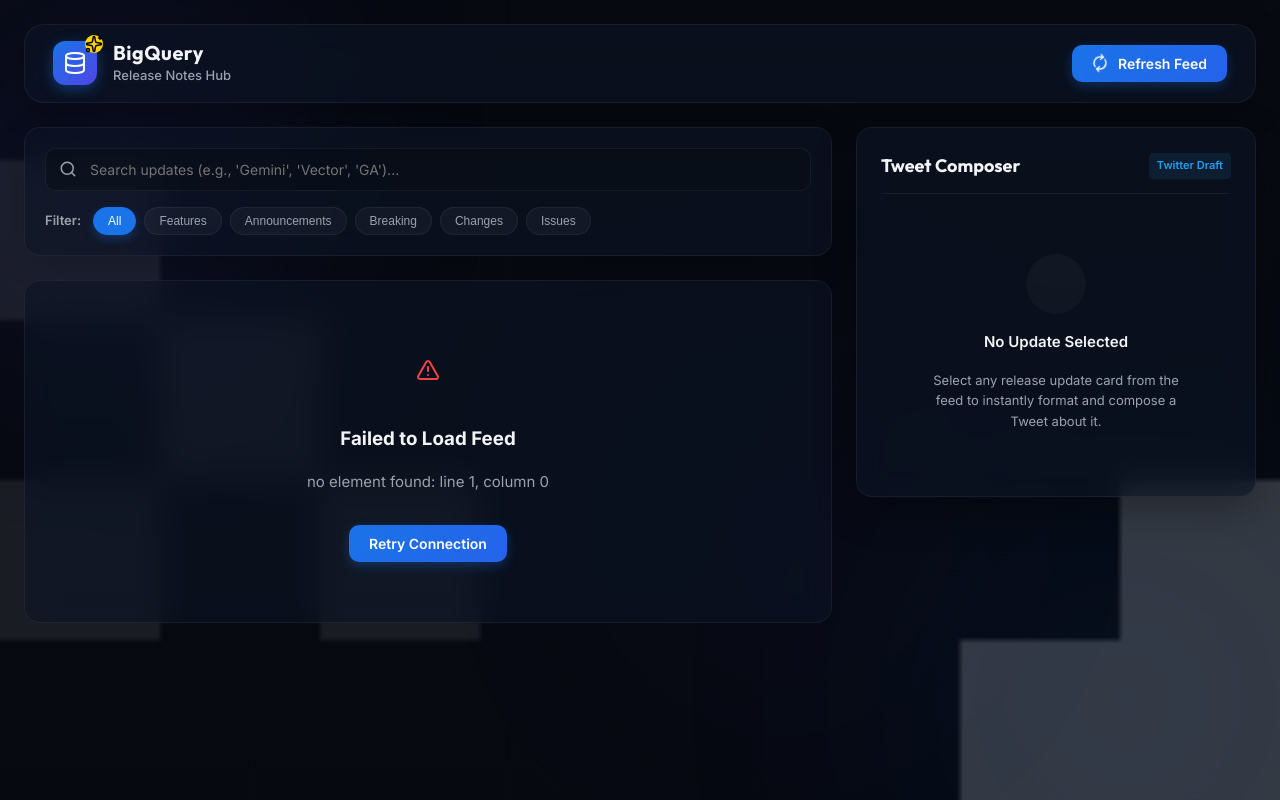
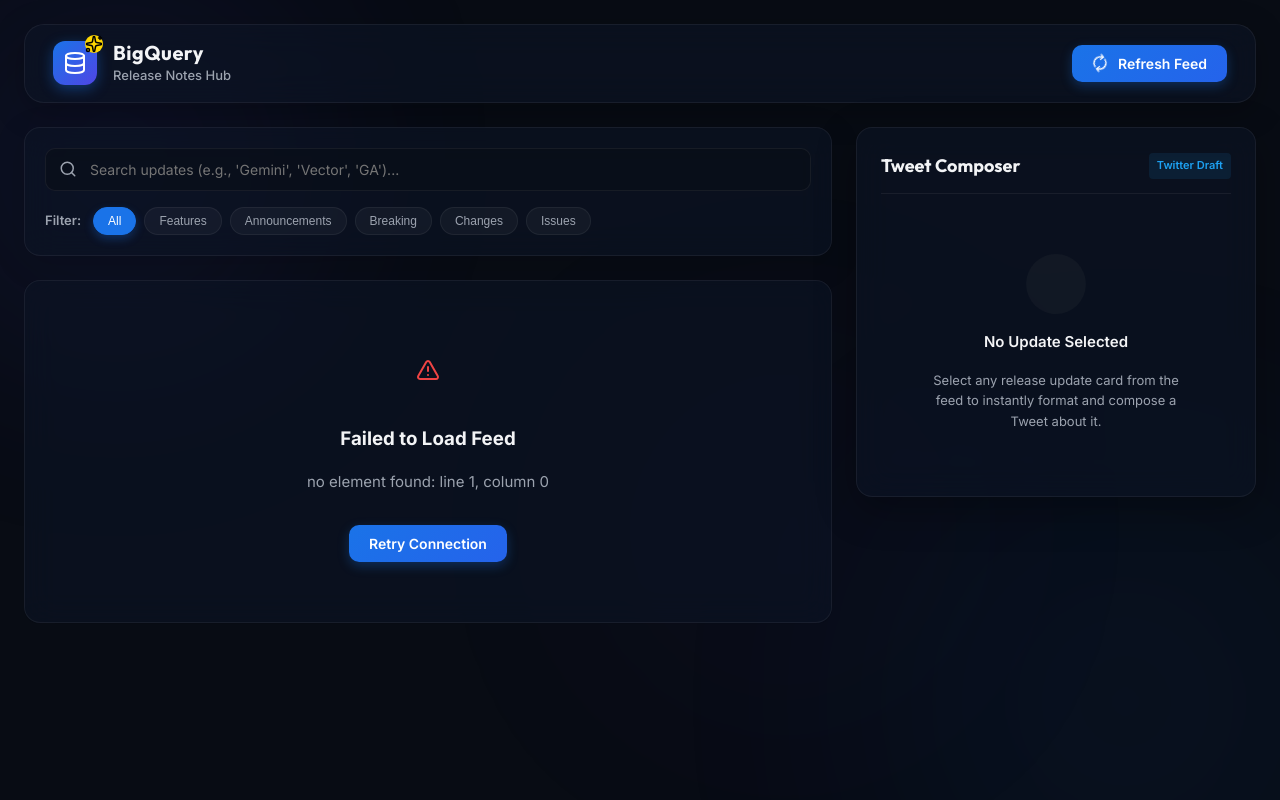
Before and after one commit to sereipanh/bq-releases-notes, a Flask app: page / in a window 1280 px wide. Run offline with Flask 3, Linux system fonts and the light colour scheme; data that the repository does not hold is empty.

Commit message:
Revert "Style: Replace background image with 'Jesus take the wheel' meme"
This reverts commit 64205f11808c5b2e5bc87686e603b0797c7f36bb.

```diff
--- a/static/css/style.css
+++ b/static/css/style.css
@@ -41,11 +41,7 @@
 }
 
 body {
-    background-image: linear-gradient(rgba(8, 12, 20, 0.82), rgba(8, 12, 20, 0.82)), url('/static/images/jesus.png');
-    background-size: cover;
-    background-position: center top;
-    background-attachment: fixed;
-    background-repeat: no-repeat;
+    background-color: var(--bg-color);
     color: var(--text-primary);
     font-family: 'Inter', sans-serif;
     min-height: 100vh;
```
Also changed, not shown: static/images/jesus.png (deleted).
